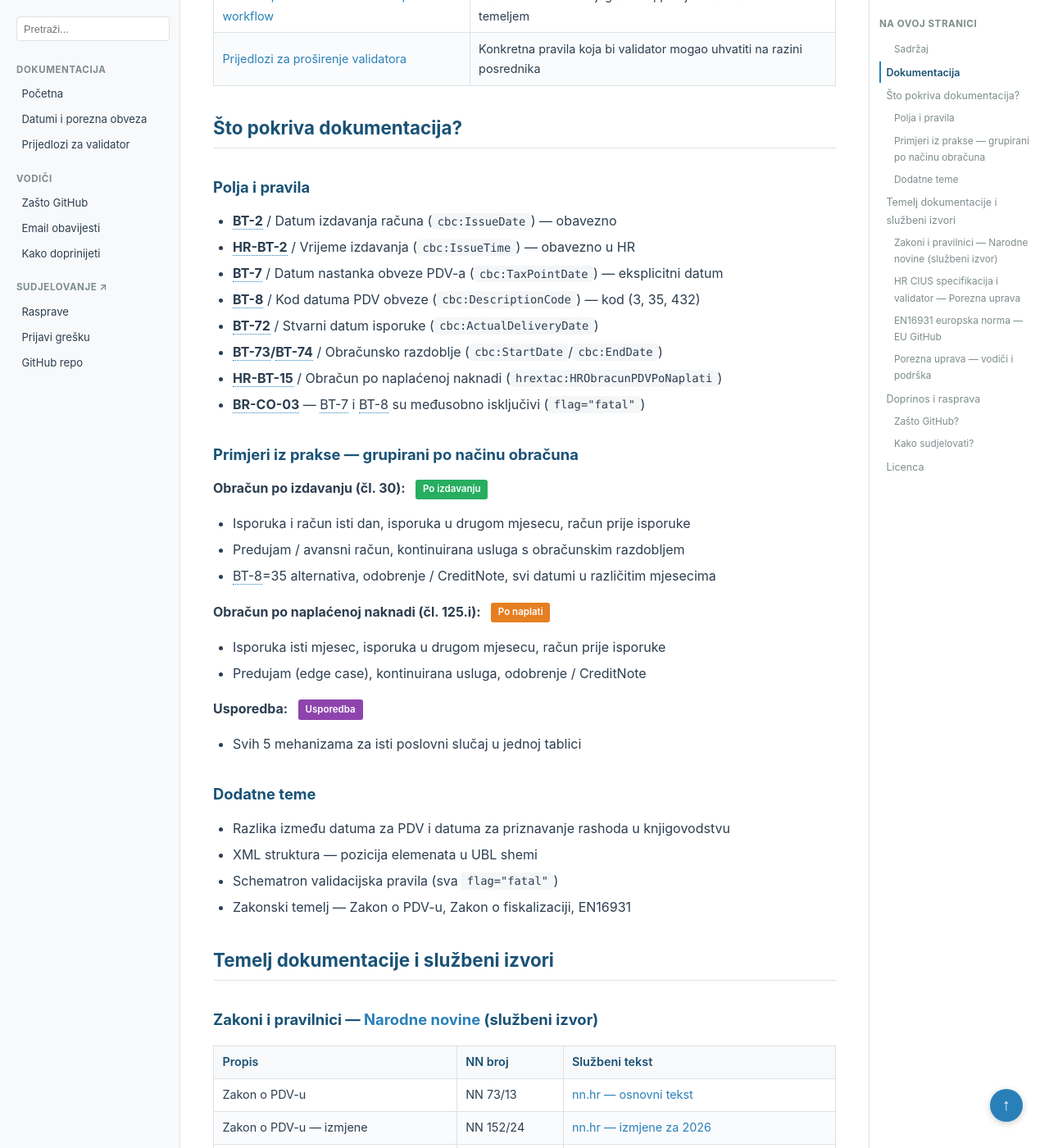
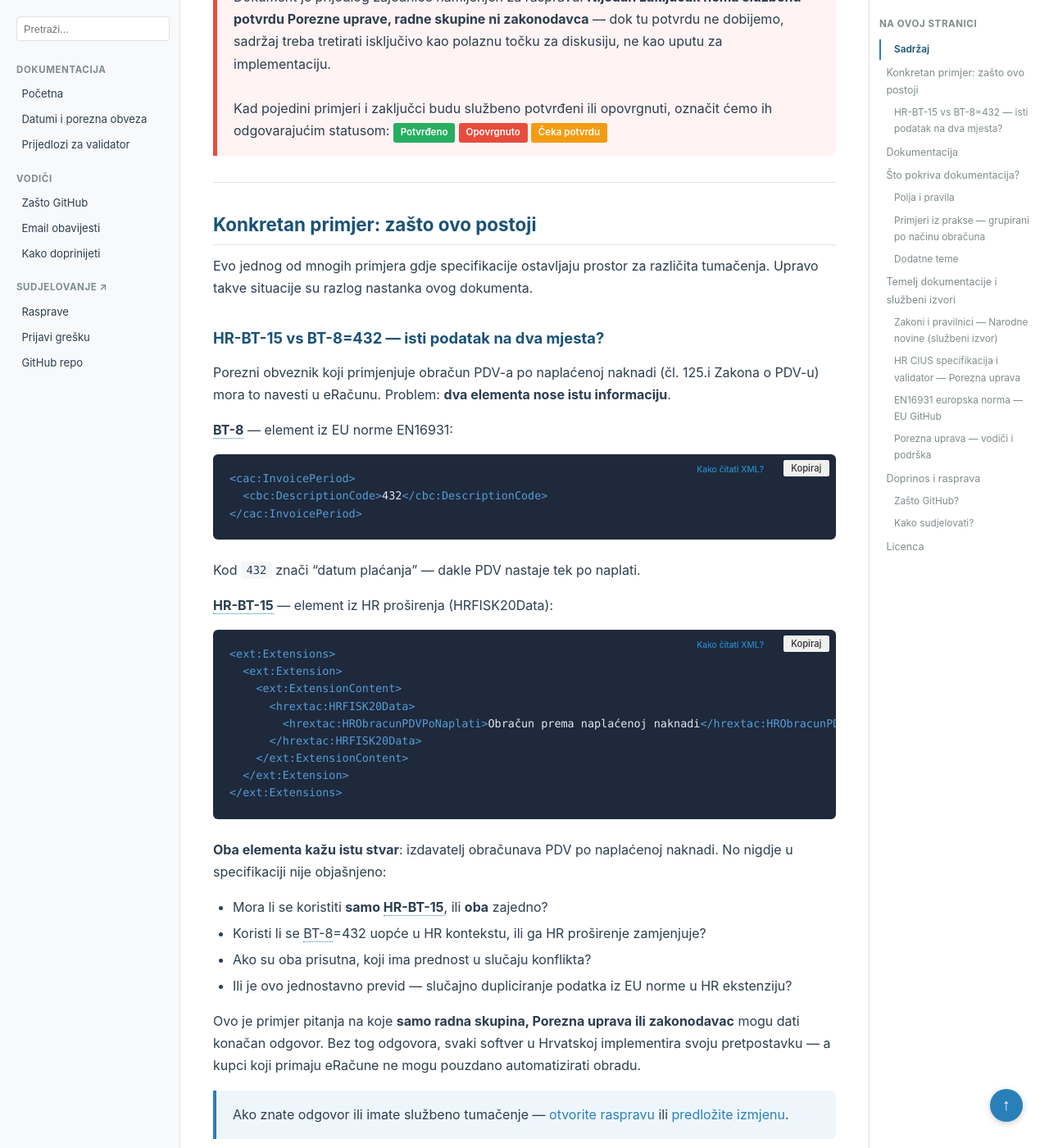
Before and after one commit to dageci/eracun-fiskalizacija-datumi, a Jekyll site: the page built from docs/index.md, in a window 1280 px wide and 1400 px high, scrolled down 1787 px. Shown: the whole window at 82% size. Built offline with Jekyll 4.4.1, drawn with Linux system fonts in a browser that asks for light colours; some of the changed text lies outside the part shown.

Commit message:
dodana napomena da ovo nije službena uputa + primjer HR-BT-15 vs BT-8=432
- crvena napomena na početnoj stranici da su zaključci iz autorove analize
  i da nemaju službenu potvrdu Porezne uprave dok se ne dobije
- badge-ovi za budući status: Potvrđeno / Opovrgnuto / Čeka potvrdu
- konkretan primjer dupliciranja podatka (HR-BT-15 vs BT-8=432)
  kao ilustracija zašto ovaj dokument postoji

Co-Authored-By: Claude <noreply@anthropic.com>

````diff
--- a/docs/index.md
+++ b/docs/index.md
@@ -22,6 +22,57 @@ title: "eRačun Hrvatska — Datumi i porezna obveza"
 
 * TOC
 {:toc}
+
+<div style="background: #fff3f3; border-left: 5px solid #e74c3c; padding: 1rem 1.25rem; margin: 1.5rem 0; border-radius: 0 6px 6px 0;">
+<strong style="color: #c0392b;">&#9888; Ovo NIJE službena uputa</strong><br>
+Sve što je ovdje napisano proizlazi iz autorove analize specifikacija, zakona i prakse. Dokument je prijedlog zajednice namijenjen za raspravu. <strong>Nijedan zaključak nema službenu potvrdu Porezne uprave, radne skupine ni zakonodavca</strong> — dok tu potvrdu ne dobijemo, sadržaj treba tretirati isključivo kao polaznu točku za diskusiju, ne kao uputu za implementaciju.<br><br>
+Kad pojedini primjeri i zaključci budu službeno potvrđeni ili opovrgnuti, označit ćemo ih odgovarajućim statusom: <span style="display:inline-block;background:#27ae60;color:white;font-size:0.72rem;font-weight:600;padding:0.15rem 0.55rem;border-radius:3px;">Potvrđeno</span> <span style="display:inline-block;background:#e74c3c;color:white;font-size:0.72rem;font-weight:600;padding:0.15rem 0.55rem;border-radius:3px;">Opovrgnuto</span> <span style="display:inline-block;background:#f39c12;color:white;font-size:0.72rem;font-weight:600;padding:0.15rem 0.55rem;border-radius:3px;">Čeka potvrdu</span>
+</div>
+
+---
+
+## Konkretan primjer: zašto ovo postoji
+
+Evo jednog od mnogih primjera gdje specifikacije ostavljaju prostor za različita tumačenja. Upravo takve situacije su razlog nastanka ovog dokumenta.
+
+### HR-BT-15 vs BT-8=432 — isti podatak na dva mjesta?
+
+Porezni obveznik koji primjenjuje obračun PDV-a po naplaćenoj naknadi (čl. 125.i Zakona o PDV-u) mora to navesti u eRačunu. Problem: **dva elementa nose istu informaciju**.
+
+**BT-8** — element iz EU norme EN16931:
+
+```xml
+<cac:InvoicePeriod>
+  <cbc:DescriptionCode>432</cbc:DescriptionCode>
+</cac:InvoicePeriod>
+```
+Kod `432` znači "datum plaćanja" — dakle PDV nastaje tek po naplati.
+
+**HR-BT-15** — element iz HR proširenja (HRFISK20Data):
+
+```xml
+<ext:Extensions>
+  <ext:Extension>
+    <ext:ExtensionContent>
+      <hrextac:HRFISK20Data>
+        <hrextac:HRObracunPDVPoNaplati>Obračun prema naplaćenoj naknadi</hrextac:HRObracunPDVPoNaplati>
+      </hrextac:HRFISK20Data>
+    </ext:ExtensionContent>
+  </ext:Extension>
+</ext:Extensions>
+```
+
+**Oba elementa kažu istu stvar**: izdavatelj obračunava PDV po naplaćenoj naknadi. No nigdje u specifikaciji nije objašnjeno:
+
+- Mora li se koristiti **samo HR-BT-15**, ili **oba** zajedno?
+- Koristi li se BT-8=432 uopće u HR kontekstu, ili ga HR proširenje zamjenjuje?
+- Ako su oba prisutna, koji ima prednost u slučaju konflikta?
+- Ili je ovo jednostavno previd — slučajno dupliciranje podatka iz EU norme u HR ekstenziju?
+
+Ovo je primjer pitanja na koje **samo radna skupina, Porezna uprava ili zakonodavac** mogu dati konačan odgovor. Bez tog odgovora, svaki softver u Hrvatskoj implementira svoju pretpostavku — a kupci koji primaju eRačune ne mogu pouzdano automatizirati obradu.
+
+{: .highlight }
+> Ako znate odgovor ili imate službeno tumačenje — [otvorite raspravu](https://github.com/dageci/eracun-fiskalizacija-datumi/discussions) ili [predložite izmjenu](https://github.com/dageci/eracun-fiskalizacija-datumi/pulls).
 
 ---
 
````
Also changed, not shown: README.md.
